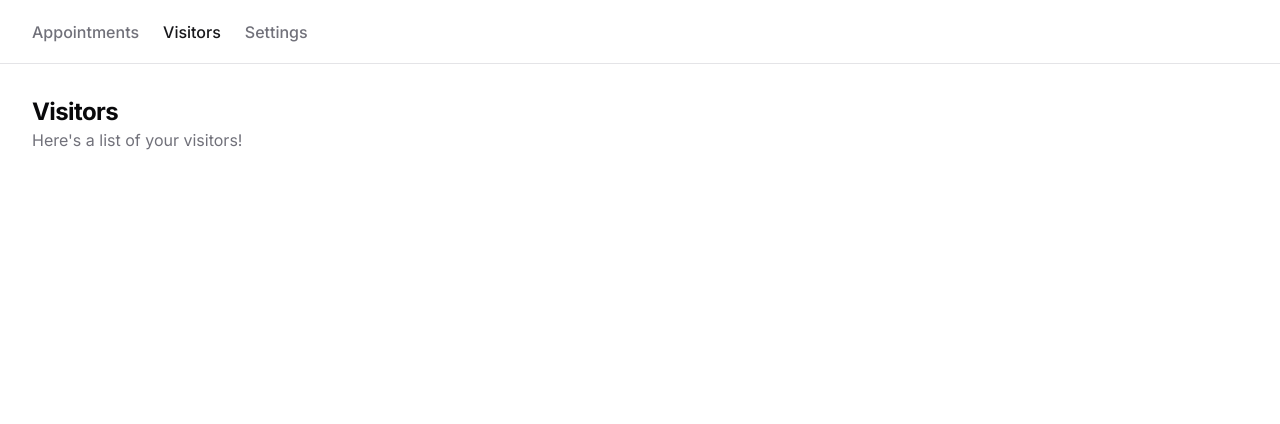
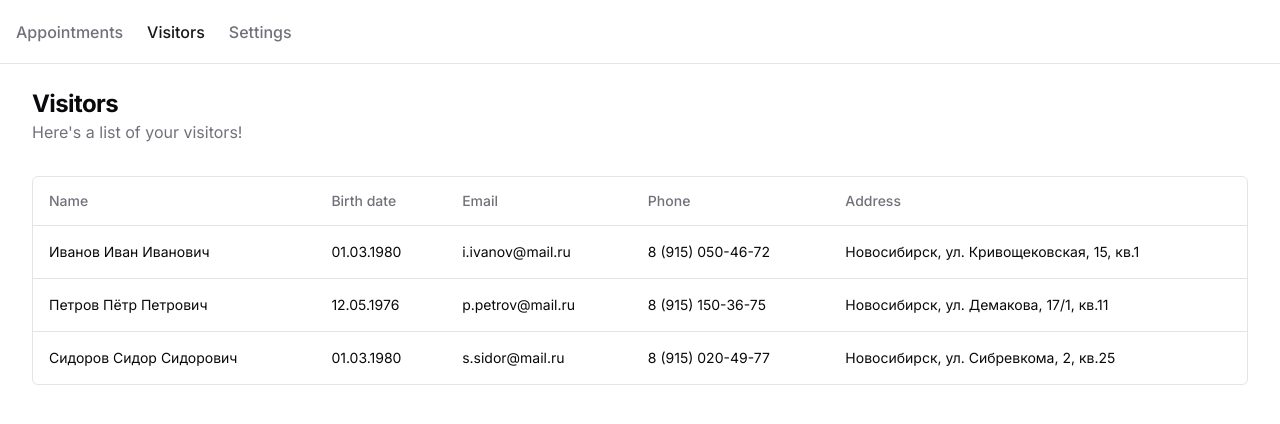
Before and after one commit to iegorov/e-reception, a Next.js app: page /visitors in a window 1280 px wide. Shown: the top 424 px of the page. Built offline with nearby package versions, Linux system fonts and the light colour scheme.

Commit message:
feat: display visitors from mock (#28)
* feat: add visitors table

* chore: fix design

* feat: display visitors from mock

* chore: fix code review comments

---------

Co-authored-by: Ivan Egorov <ivan.egorov@cdek.ru>

```diff
--- a/package.json
+++ b/package.json
@@ -12,6 +12,7 @@
   },
   "dependencies": {
     "@radix-ui/react-slot": "^1.0.2",
+    "@tanstack/react-table": "^8.13.2",
     "class-variance-authority": "^0.7.0",
     "clsx": "^2.0.0",
     "lucide-react": "^0.302.0",
@@ -19,7 +20,8 @@
     "react": "^18",
     "react-dom": "^18",
     "tailwind-merge": "^2.2.0",
-    "tailwindcss-animate": "^1.0.7"
+    "tailwindcss-animate": "^1.0.7",
+    "zod": "^3.22.4"
   },
   "devDependencies": {
     "@types/node": "^20",
--- a/src/app/layout.tsx
+++ b/src/app/layout.tsx
@@ -32,7 +32,7 @@ export default function RootLayout({
         <header>
           <MainNav />
         </header>
-        <main className='m-8'>{children}</main>
+        <main className='px-8 py-6'>{children}</main>
       </body>
     </html>
   );
--- /dev/null
+++ b/src/app/visitors/components/visitors-columns.tsx
@@ -0,0 +1,43 @@
+'use client';
+
+import { ColumnDef } from '@tanstack/react-table';
+import { Visitor } from '@/models/visitor';
+import { DataTableColumnHeader } from '@/components/data-table-column-header';
+
+export const columns: ColumnDef<Visitor>[] = [
+  {
+    accessorKey: 'name',
+    header: ({ column }) => (
+      <DataTableColumnHeader column={column} title='Name' />
+    ),
+    cell: ({ row }) => {
+      const { firstName, middleName, lastName } = row.original;
+
+      return `${lastName} ${firstName} ${middleName}`;
+    },
+  },
+  {
+    accessorKey: 'birthDate',
+    header: ({ column }) => (
+      <DataTableColumnHeader column={column} title='Birth date' />
+    ),
+  },
+  {
+    accessorKey: 'email',
+    header: ({ column }) => (
+      <DataTableColumnHeader column={column} title='Email' />
+    ),
+  },
+  {
+    accessorKey: 'phone',
+    header: ({ column }) => (
+      <DataTableColumnHeader column={column} title='Phone' />
+    ),
+  },
+  {
+    accessorKey: 'address',
+    header: ({ column }) => (
+      <DataTableColumnHeader column={column} title='Address' />
+    ),
+  },
+];
--- a/src/app/visitors/page.tsx
+++ b/src/app/visitors/page.tsx
@@ -1,12 +1,32 @@
-export default function Visitors(): JSX.Element | null {
+import { promises as fs } from 'fs';
+import path from 'path';
+import { z } from 'zod';
+
+import { DataTable } from '@/components/data-table';
+import { columns } from './components/visitors-columns';
+import { Visitor, visitorSchema } from '@/models/visitor';
+
+async function getVisitors(): Promise<Visitor[]> {
+  const data = await fs.readFile(
+    path.join(process.cwd(), 'src/mocks/visitors.json'),
+  );
+
+  const visitors = JSON.parse(data.toString());
+
+  return z.array(visitorSchema).parse(visitors);
+}
+
+export default async function Visitors(): Promise<JSX.Element> {
+  const visitors = await getVisitors();
+
   return (
     <>
       <div>
         <h2 className='text-2xl font-bold tracking-tight'>Visitors</h2>
         <p className='text-muted-foreground'>Here's a list of your visitors!</p>
       </div>
-      <div className='space-y-4'>
-        <div>{/* TODO: Добавить кнопку */}</div>
+      <div className='mt-8 flex flex-col gap-4'>
+        <DataTable columns={columns} data={visitors} />
       </div>
     </>
   );
--- /dev/null
+++ b/src/components/data-table-column-header.tsx
@@ -0,0 +1,16 @@
+import { cn } from '@/lib/utils';
+import { Column } from '@tanstack/react-table';
+
+interface DataTableColumnHeaderProps<TData, TValue>
+  extends React.HTMLAttributes<HTMLDivElement> {
+  column: Column<TData, TValue>;
+  title: string;
+}
+
+export function DataTableColumnHeader<TData, TValue>({
+  column,
+  title,
+  className,
+}: DataTableColumnHeaderProps<TData, TValue>) {
+  return <div className={cn(className)}>{title}</div>;
+}
--- /dev/null
+++ b/src/components/data-table.tsx
@@ -0,0 +1,80 @@
+'use client';
+
+import {
+  ColumnDef,
+  flexRender,
+  getCoreRowModel,
+  useReactTable,
+} from '@tanstack/react-table';
+
+import {
+  Table,
+  TableBody,
+  TableCell,
+  TableHead,
+  TableHeader,
+  TableRow,
+} from '@/components/ui/table';
+
+interface DataTableProps<TData, TValue> {
+  columns: ColumnDef<TData, TValue>[];
+  data: TData[];
+}
+
+export function DataTable<TData, TValue>({
+  columns,
+  data,
+}: DataTableProps<TData, TValue>) {
+  const table = useReactTable({
+    data,
+    columns,
+    getCoreRowModel: getCoreRowModel(),
+  });
+
+  return (
+    <div className='rounded-md border'>
+      <Table>
+        <TableHeader>
+          {table.getHeaderGroups().map((headerGroup) => (
+            <TableRow key={headerGroup.id} className='hover:bg-white'>
+              {headerGroup.headers.map((header) => {
+                return (
+                  <TableHead key={header.id}>
+                    {header.isPlaceholder
+                      ? null
+                      : flexRender(
+                          header.column.columnDef.header,
+                          header.getContext(),
+                        )}
+                  </TableHead>
+                );
+              })}
+            </TableRow>
+          ))}
+        </TableHeader>
+        <TableBody>
+          {table.getRowModel().rows?.length ? (
+            table.getRowModel().rows.map((row) => (
+              <TableRow
+                key={row.id}
+                data-state={row.getIsSelected() && 'selected'}
+              >
+                {row.getVisibleCells().map((cell) => (
+                  <TableCell key={cell.id}>
+                    {flexRender(cell.column.columnDef.cell, cell.getContext())}
+                  </TableCell>
+                ))}
+              </TableRow>
+            ))
+          ) : (
+            <TableRow>
+              <TableCell colSpan={columns.length} className='h-24 text-center'>
+                No data.
+              </TableCell>
+            </TableRow>
+          )}
+        </TableBody>
+      </Table>
+    </div>
+  );
+}
--- a/src/components/main-nav.tsx
+++ b/src/components/main-nav.tsx
@@ -8,7 +8,7 @@ export function MainNav(): JSX.Element | null {
   const pathname = usePathname();
 
   return (
-    <nav className='flex h-16 items-center gap-x-6 border-b px-8 font-medium'>
+    <nav className='flex h-16 items-center gap-x-6 border-b px-4 font-medium'>
       <Link
         className={cn(
           'hover:text-foreground/80',
--- /dev/null
+++ b/src/components/ui/table.tsx
@@ -0,0 +1,117 @@
+import * as React from "react"
+
+import { cn } from "@/lib/utils"
+
+const Table = React.forwardRef<
+  HTMLTableElement,
+  React.HTMLAttributes<HTMLTableElement>
+>(({ className, ...props }, ref) => (
+  <div className="relative w-full overflow-auto">
+    <table
+      ref={ref}
+      className={cn("w-full caption-bottom text-sm", className)}
+      {...props}
+    />
+  </div>
+))
+Table.displayName = "Table"
+
+const TableHeader = React.forwardRef<
+  HTMLTableSectionElement,
+  React.HTMLAttributes<HTMLTableSectionElement>
+>(({ className, ...props }, ref) => (
+  <thead ref={ref} className={cn("[&_tr]:border-b", className)} {...props} />
+))
+TableHeader.displayName = "TableHeader"
+
+const TableBody = React.forwardRef<
+  HTMLTableSectionElement,
+  React.HTMLAttributes<HTMLTableSectionElement>
+>(({ className, ...props }, ref) => (
+  <tbody
+    ref={ref}
+    className={cn("[&_tr:last-child]:border-0", className)}
+    {...props}
+  />
+))
+TableBody.displayName = "TableBody"
+
+const TableFooter = React.forwardRef<
+  HTMLTableSectionElement,
+  React.HTMLAttributes<HTMLTableSectionElement>
+>(({ className, ...props }, ref) => (
+  <tfoot
+    ref={ref}
+    className={cn(
+      "border-t bg-muted/50 font-medium [&>tr]:last:border-b-0",
+      className
+    )}
+    {...props}
+  />
+))
+TableFooter.displayName = "TableFooter"
+
+const TableRow = React.forwardRef<
+  HTMLTableRowElement,
+  React.HTMLAttributes<HTMLTableRowElement>
+>(({ className, ...props }, ref) => (
+  <tr
+    ref={ref}
+    className={cn(
+      "border-b transition-colors hover:bg-muted/50 data-[state=selected]:bg-muted",
+      className
+    )}
+    {...props}
+  />
+))
+TableRow.displayName = "TableRow"
+
+const TableHead = React.forwardRef<
+  HTMLTableCellElement,
+  React.ThHTMLAttributes<HTMLTableCellElement>
+>(({ className, ...props }, ref) => (
+  <th
+    ref={ref}
+    className={cn(
+      "h-12 px-4 text-left align-middle font-medium text-muted-foreground [&:has([role=checkbox])]:pr-0",
+      className
+    )}
+    {...props}
+  />
+))
+TableHead.displayName = "TableHead"
+
+const TableCell = React.forwardRef<
+  HTMLTableCellElement,
+  React.TdHTMLAttributes<HTMLTableCellElement>
+>(({ className, ...props }, ref) => (
+  <td
+    ref={ref}
+    className={cn("p-4 align-middle [&:has([role=checkbox])]:pr-0", className)}
+    {...props}
+  />
+))
+TableCell.displayName = "TableCell"
+
+const TableCaption = React.forwardRef<
+  HTMLTableCaptionElement,
+  React.HTMLAttributes<HTMLTableCaptionElement>
+>(({ className, ...props }, ref) => (
+  <caption
+    ref={ref}
+    className={cn("mt-4 text-sm text-muted-foreground", className)}
+    {...props}
+  />
+))
+TableCaption.displayName = "TableCaption"
+
+export {
+  Table,
+  TableHeader,
+  TableBody,
+  TableFooter,
+  TableHead,
+  TableRow,
+  TableCell,
+  TableCaption,
+}
--- /dev/null
+++ b/src/mocks/visitors.json
@@ -0,0 +1,32 @@
+[
+  {
+    "id": "11111",
+    "firstName": "Иван",
+    "middleName": "Иванович",
+    "lastName": "Иванов",
+    "birthDate": "01.03.1980",
+    "email": "i.ivanov@mail.ru",
+    "phone": "8 (915) 050-46-72",
+    "address": "Новосибирск, ул. Кривощековская, 15, кв.1"
+  },
+  {
+    "id": "22222",
+    "firstName": "Пётр",
+    "middleName": "Петрович",
+    "lastName": "Петров",
+    "birthDate": "12.05.1976",
+    "email": "p.petrov@mail.ru",
+    "phone": "8 (915) 150-36-75",
+    "address": "Новосибирск, ул. Демакова, 17/1, кв.11"
+  },
+  {
+    "id": "333333",
+    "firstName": "Сидор",
+    "middleName": "Сидорович",
+    "lastName": "Сидоров",
+    "birthDate": "01.03.1980",
+    "email": "s.sidor@mail.ru",
+    "phone": "8 (915) 020-49-77",
+    "address": "Новосибирск, ул. Сибревкома, 2, кв.25"
+  }
+]
--- /dev/null
+++ b/src/models/visitor.ts
@@ -0,0 +1,14 @@
+import { z } from 'zod';
+
+export const visitorSchema = z.object({
+  id: z.string(),
+  firstName: z.string(),
+  middleName: z.string(),
+  lastName: z.string(),
+  birthDate: z.string(),
+  email: z.string(),
+  phone: z.string(),
+  address: z.string(),
+});
+
+export type Visitor = z.infer<typeof visitorSchema>;
```
Also changed, not shown: 1 other file (tests, documents, lock files or other folders).
